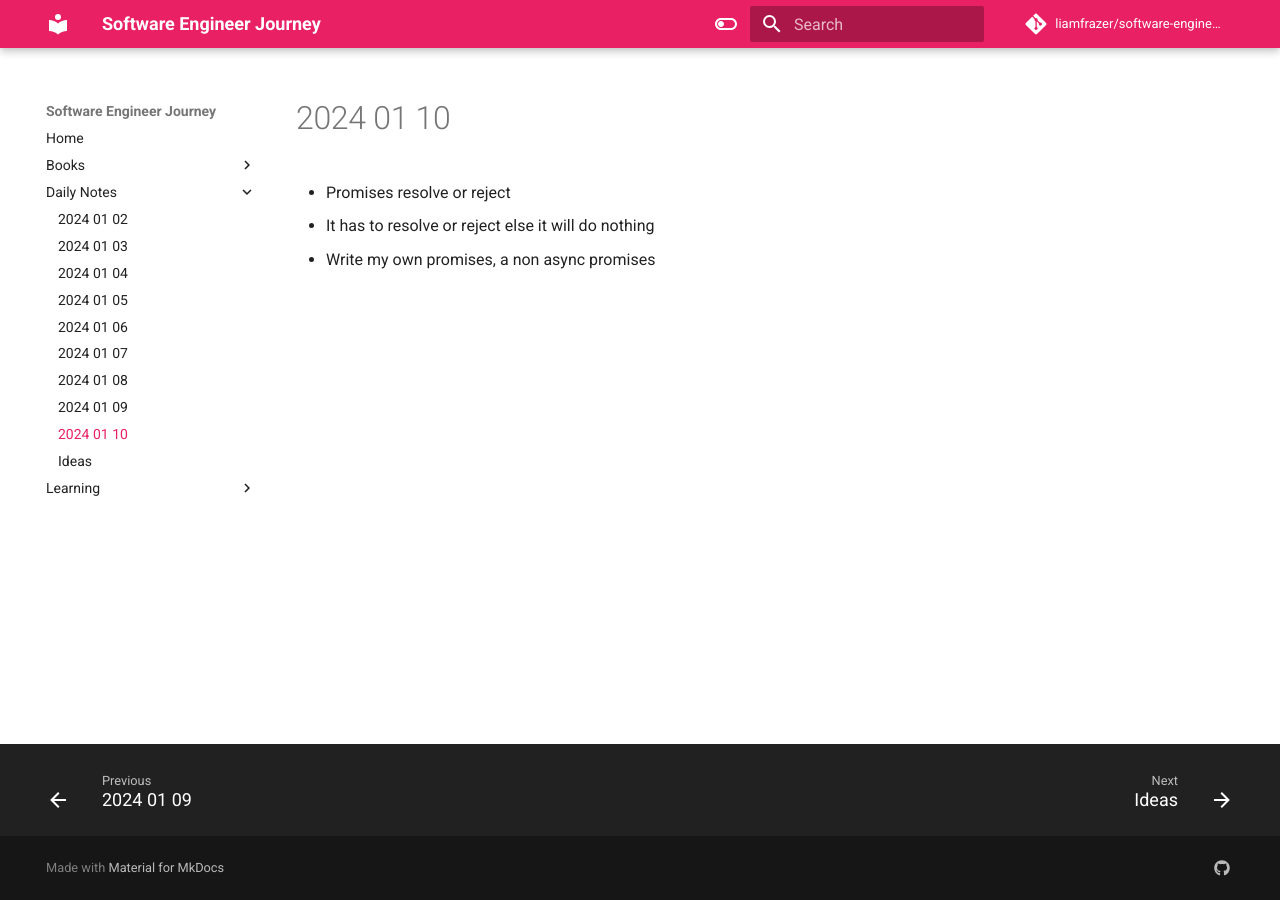
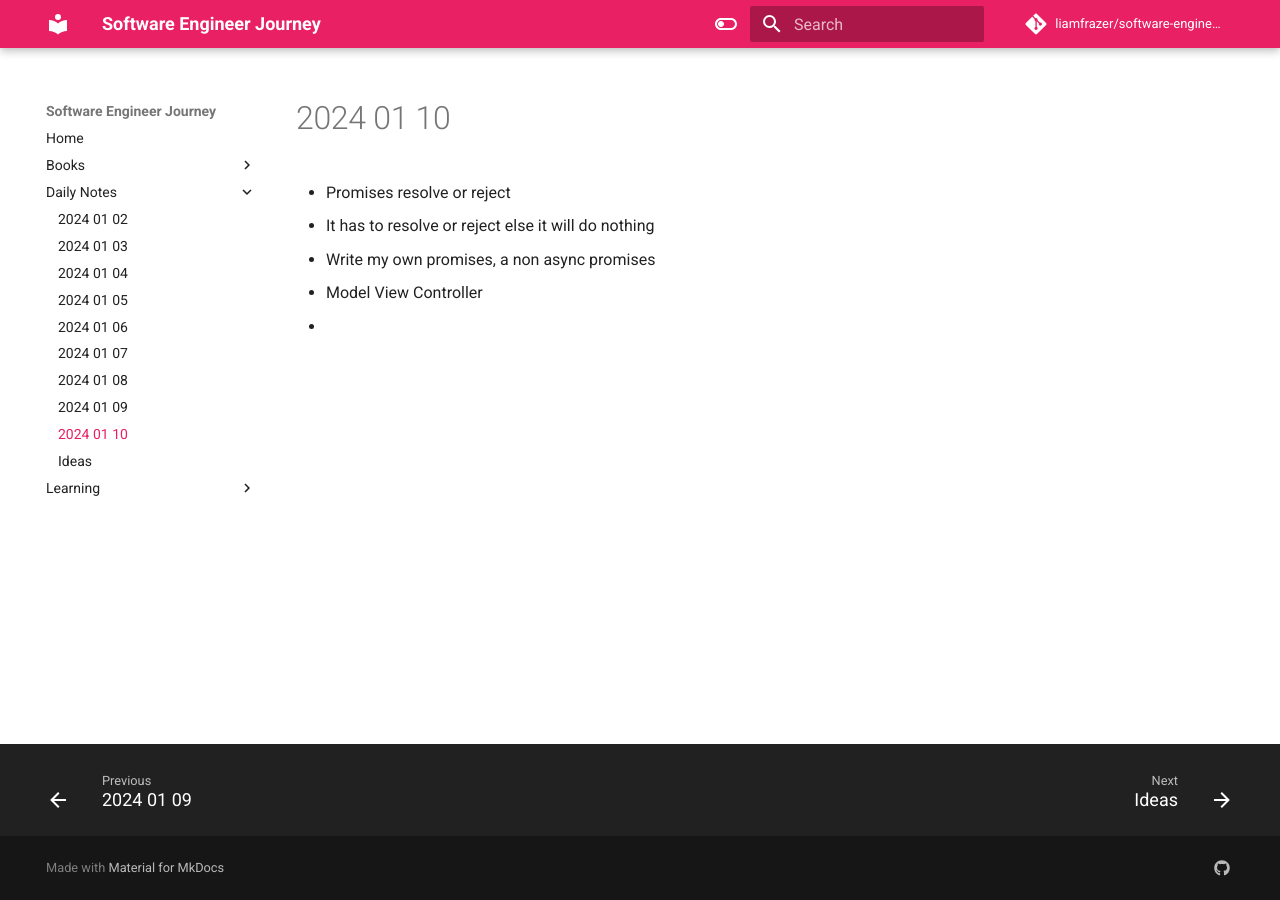
Before and after one commit to liamfrazer/software-engineer-journey, an MkDocs documentation site: the page built from docs/Daily Notes/2024-01-10.md, in a window 1280 px wide. Built offline with MkDocs 1.6.1 and Material for MkDocs 9.7.7, drawn with Linux system fonts in a browser that asks for light colours; comment, search, counter and statistics services are not loaded.

Commit message:
vault backup: 2024-01-10 16:48:22

```diff
--- a/docs/Daily Notes/2024-01-10.md
+++ b/docs/Daily Notes/2024-01-10.md
@@ -1,3 +1,6 @@
 * Promises resolve or reject
 * It has to resolve or reject else it will do nothing
 * Write my own promises, a non async promises
+
+* Model View Controller
+*
```
